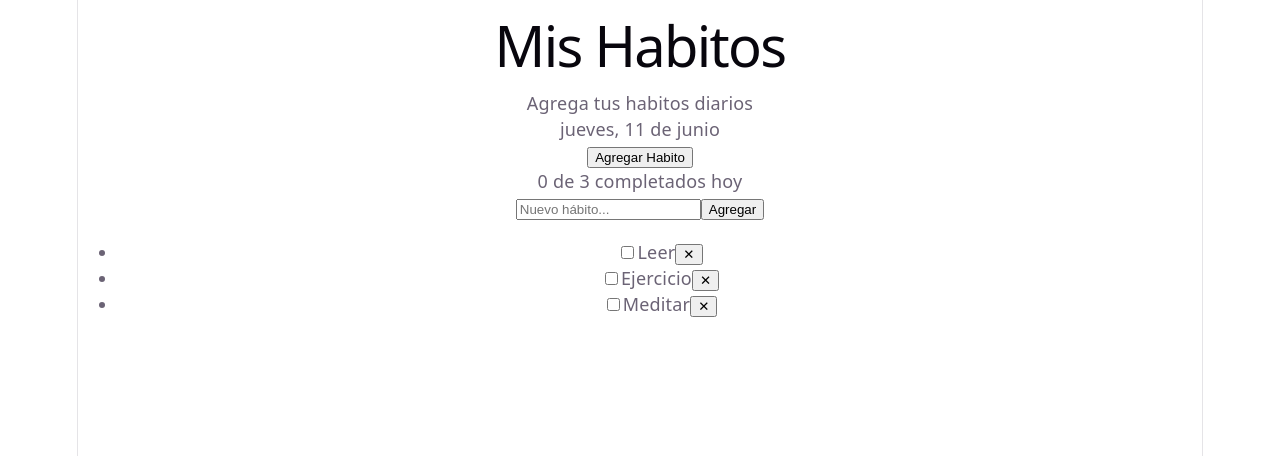
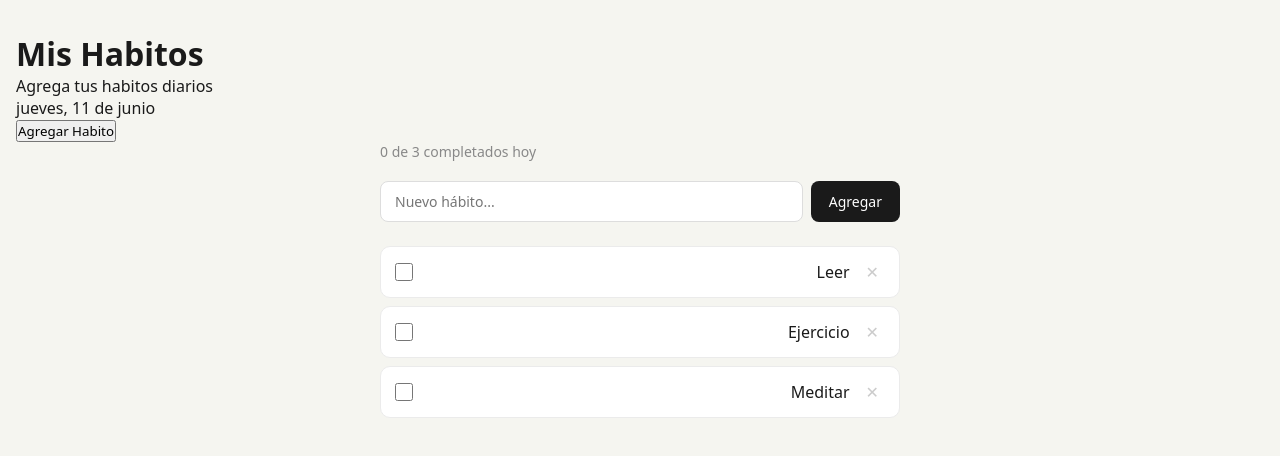
Before and after one commit to hectormadrid/Habitosapp, a React (Vite) app: page / in a window 1280 px wide. Shown: the top 456 px of the page. Built offline with nearby package versions, Linux system fonts and the light colour scheme.

Commit message:
Se agrego css

```diff
--- a/src/components/HabitList.jsx
+++ b/src/components/HabitList.jsx
@@ -4,7 +4,8 @@
  * Cada hábito tiene un id y un nombre, y se muestra en una lista desordenada (ul) con cada hábito como un elemento de lista (li).
  *  */
 
-import { useState, useEffect } from 'react'
+import { useState, useEffect } from 'react'// Importamos los hooks useState y useEffect de React para manejar el estado y los efectos secundarios en el componente
+import styles from './HabitList.module.css' // Importamos el archivo de estilos CSS para el componente HabitList
 
 // Estado inicial con algunos hábitos predefinidos para mostrar en la lista
 export default function HabitList() {
@@ -47,30 +48,31 @@ export default function HabitList() {
     // Input para agregar un nuevo hábito, con un botón para agregarlo a la lista
     // Lista de hábitos, cada uno con un checkbox para marcarlo como completado y un botón para eliminarlo
     return (
-        <div>
-            <p>{habitosCompletados} de {habitos.length} completados hoy</p>
-
-            <div>
+        <div className={styles.container}>
+            <p className={styles.progress}>{habitosCompletados} de {habitos.length} completados hoy</p>
+            <div className={styles.inputRow}>
                 <input
+                    className={styles.input}
                     type="text"
                     placeholder="Nuevo hábito..."
                     value={input}
                     onChange={e => setInput(e.target.value)}
-                    onKeyDown={e => e.key === 'Enter' && agregarHabito()}
-                />
-                <button onClick={agregarHabito}>Agregar</button>
+                    onKeyDown={e => e.key === 'Enter' && agregarHabito()}/>
+                <button className={styles.addBtn} onClick={agregarHabito}>Agregar</button>
             </div>
 
-            <ul>
+            <ul className={styles.list} >
                 {habitos.map(habito => (
-                    <li key={habito.id} style={{ textDecoration: habito.completado ? 'line-through' : 'none' }}>
+                    <li key={habito.id} className={styles.item}>
                         <input
+                            className={styles.checkbox}
                             type="checkbox"
                             checked={habito.completado}
                             onChange={() => toggleHabito(habito.id)}
                         />
+                        <span className={`${styles.nombre} ${habito.completado ? styles.nombreCompletado : ''}`}></span>
                         {habito.nombre}
-                        <button onClick={() => eliminarHabito(habito.id)}>✕</button>
+                        <button className={styles.deleteBtn} onClick={() => eliminarHabito(habito.id)}>✕</button>
                     </li>
                 ))}
             </ul>
--- /dev/null
+++ b/src/components/HabitList.module.css
@@ -0,0 +1,92 @@
+.container {
+  max-width: 520px;
+  margin: 0 auto;
+}
+
+.progress {
+  font-size: 14px;
+  color: #888;
+  margin-bottom: 1.25rem;
+}
+
+.inputRow {
+  display: flex;
+  gap: 8px;
+  margin-bottom: 1.5rem;
+}
+
+.input {
+  flex: 1;
+  padding: 10px 14px;
+  border: 1px solid #ddd;
+  border-radius: 8px;
+  font-size: 14px;
+  outline: none;
+  background: white;
+}
+
+.input:focus {
+  border-color: #3b4ef8;
+}
+
+.addBtn {
+  padding: 10px 18px;
+  background: #1a1a1a;
+  color: white;
+  border: none;
+  border-radius: 8px;
+  font-size: 14px;
+}
+
+.addBtn:hover {
+  opacity: 0.85;
+}
+
+.list {
+  list-style: none;
+  display: flex;
+  flex-direction: column;
+  gap: 8px;
+}
+
+.item {
+  display: flex;
+  align-items: center;
+  gap: 10px;
+  background: white;
+  border: 1px solid #ebebeb;
+  border-radius: 10px;
+  padding: 12px 14px;
+}
+
+.checkbox {
+  width: 18px;
+  height: 18px;
+  cursor: pointer;
+  accent-color: #3b4ef8;
+  flex-shrink: 0;
+}
+
+.nombre {
+  flex: 1;
+  font-size: 15px;
+}
+
+.nombreCompletado {
+  text-decoration: line-through;
+  color: #aaa;
+}
+
+.deleteBtn {
+  background: transparent;
+  border: none;
+  color: #ccc;
+  font-size: 16px;
+  padding: 2px 6px;
+  border-radius: 4px;
+}
+
+.deleteBtn:hover {
+  color: #e24b4a;
+  background: #fcebeb;
+}
--- a/src/index.css
+++ b/src/index.css
@@ -1,111 +1,22 @@
-:root {
-  --text: #6b6375;
-  --text-h: #08060d;
-  --bg: #fff;
-  --border: #e5e4e7;
-  --code-bg: #f4f3ec;
-  --accent: #aa3bff;
-  --accent-bg: rgba(170, 59, 255, 0.1);
-  --accent-border: rgba(170, 59, 255, 0.5);
-  --social-bg: rgba(244, 243, 236, 0.5);
-  --shadow:
-    rgba(0, 0, 0, 0.1) 0 10px 15px -3px, rgba(0, 0, 0, 0.05) 0 4px 6px -2px;
-
-  --sans: system-ui, 'Segoe UI', Roboto, sans-serif;
-  --heading: system-ui, 'Segoe UI', Roboto, sans-serif;
-  --mono: ui-monospace, Consolas, monospace;
-
-  font: 18px/145% var(--sans);
-  letter-spacing: 0.18px;
-  color-scheme: light dark;
-  color: var(--text);
-  background: var(--bg);
-  font-synthesis: none;
-  text-rendering: optimizeLegibility;
-  -webkit-font-smoothing: antialiased;
-  -moz-osx-font-smoothing: grayscale;
-
-  @media (max-width: 1024px) {
-    font-size: 16px;
-  }
-}
-
-@media (prefers-color-scheme: dark) {
-  :root {
-    --text: #9ca3af;
-    --text-h: #f3f4f6;
-    --bg: #16171d;
-    --border: #2e303a;
-    --code-bg: #1f2028;
-    --accent: #c084fc;
-    --accent-bg: rgba(192, 132, 252, 0.15);
-    --accent-border: rgba(192, 132, 252, 0.5);
-    --social-bg: rgba(47, 48, 58, 0.5);
-    --shadow:
-      rgba(0, 0, 0, 0.4) 0 10px 15px -3px, rgba(0, 0, 0, 0.25) 0 4px 6px -2px;
-  }
-
-  #social .button-icon {
-    filter: invert(1) brightness(2);
-  }
+*, *::before, *::after {
+  box-sizing: border-box;
+  margin: 0;
+  padding: 0;
 }
 
 body {
-  margin: 0;
+  font-family: system-ui, sans-serif;
+  background: #f5f5f0;
+  color: #1a1a1a;
+  min-height: 100vh;
+  padding: 2rem 1rem;
 }
 
-#root {
-  width: 1126px;
-  max-width: 100%;
-  margin: 0 auto;
-  text-align: center;
-  border-inline: 1px solid var(--border);
-  min-height: 100svh;
-  display: flex;
-  flex-direction: column;
-  box-sizing: border-box;
+button {
+  font-family: inherit;
+  cursor: pointer;
 }
 
-h1,
-h2 {
-  font-family: var(--heading);
-  font-weight: 500;
-  color: var(--text-h);
+input {
+  font-family: inherit;
 }
-
-h1 {
-  font-size: 56px;
-  letter-spacing: -1.68px;
-  margin: 32px 0;
-  @media (max-width: 1024px) {
-    font-size: 36px;
-    margin: 20px 0;
-  }
-}
-h2 {
-  font-size: 24px;
-  line-height: 118%;
-  letter-spacing: -0.24px;
-  margin: 0 0 8px;
-  @media (max-width: 1024px) {
-    font-size: 20px;
-  }
-}
-p {
-  margin: 0;
-}
-
-code,
-.counter {
-  font-family: var(--mono);
-  display: inline-flex;
-  border-radius: 4px;
-  color: var(--text-h);
-}
-
-code {
-  font-size: 15px;
-  line-height: 135%;
-  padding: 4px 8px;
-  background: var(--code-bg);
-}
```
